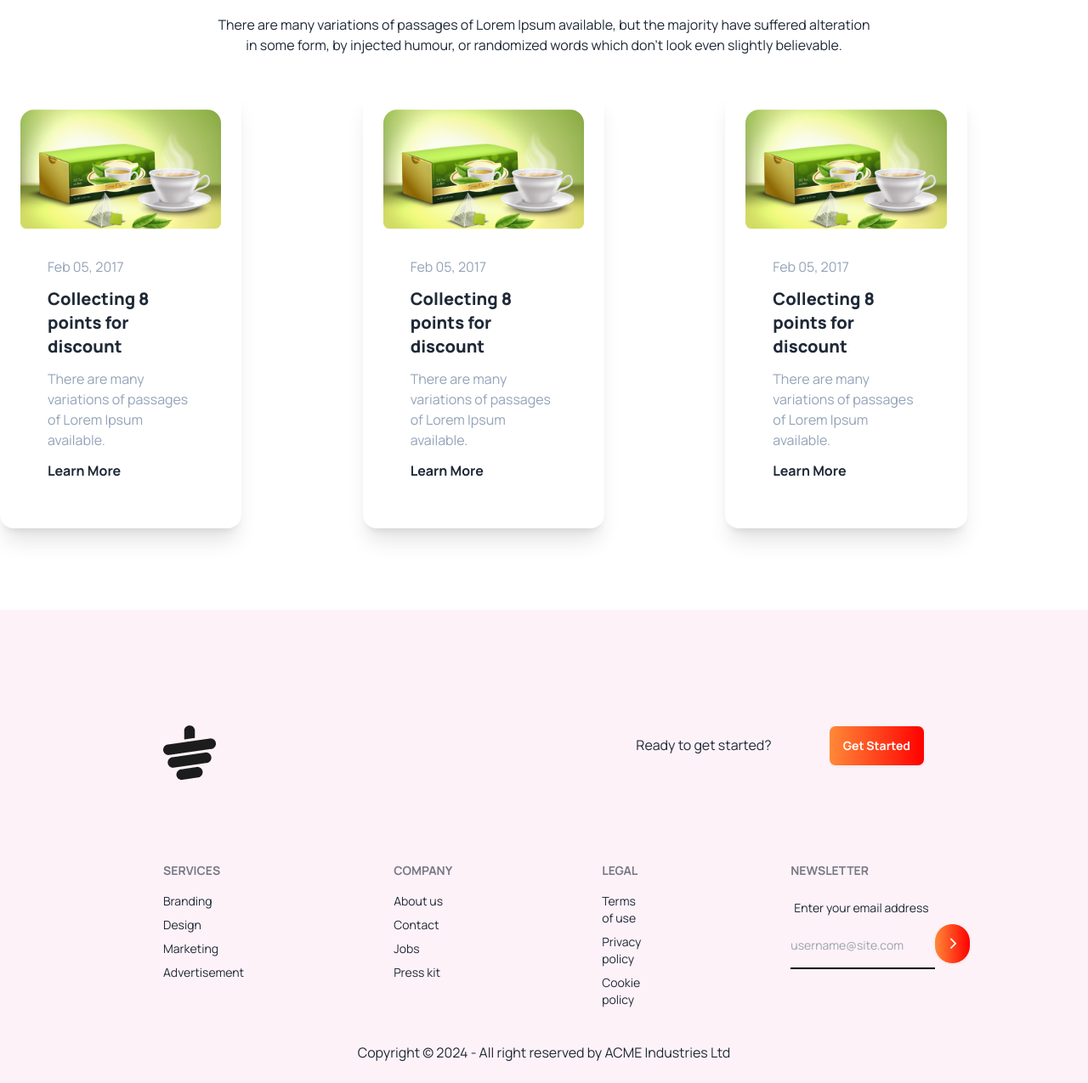
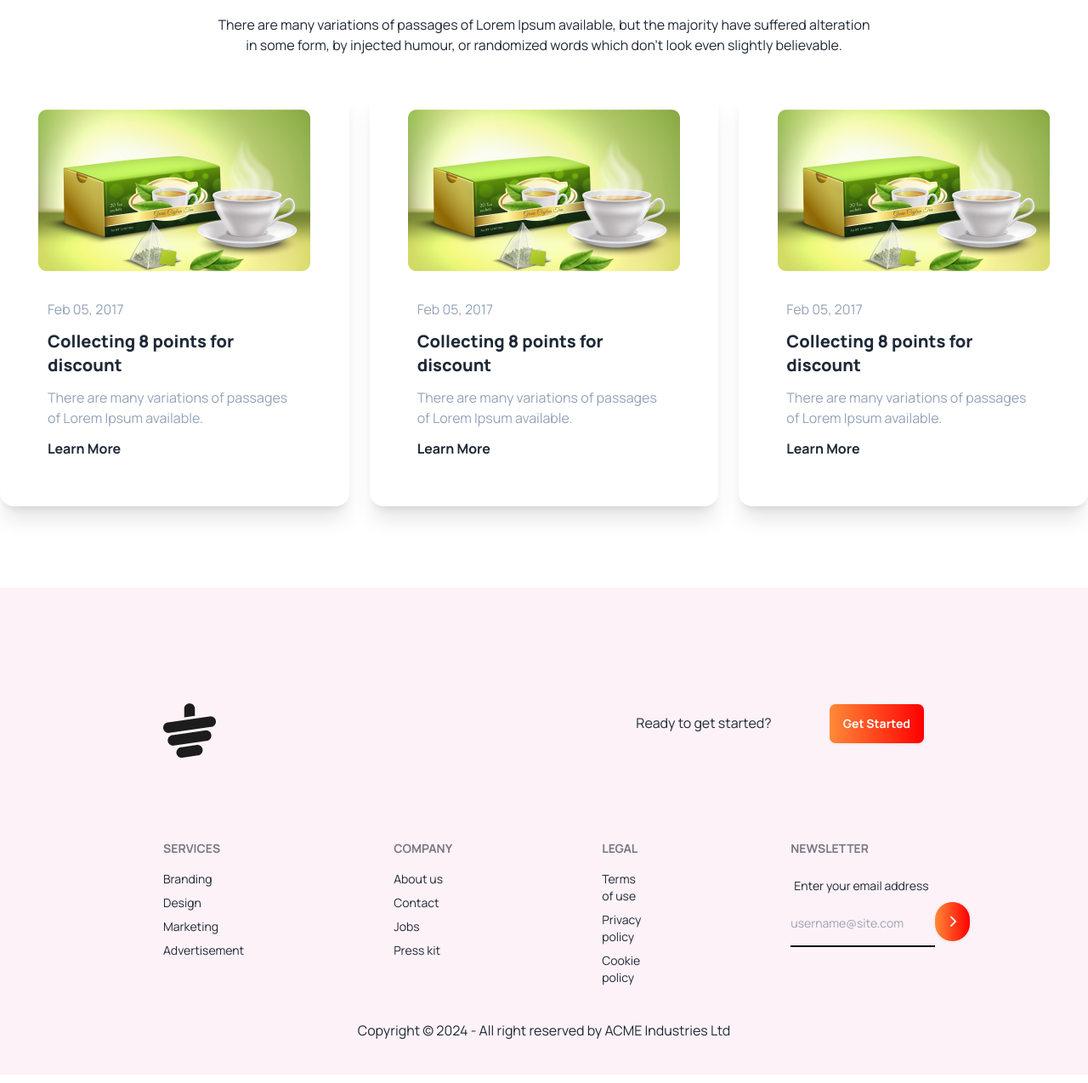
Before and after one commit to ashfiaKhatun/tea-house-with-daisyui, a plain HTML site: page index.html in a window 1280 px wide. Shown: the part 2925-4200 px from the top of the page at 85% size. Drawn offline with nearby package versions, Linux system fonts and the light colour scheme.

Commit message:
finished responsive layout

```diff
--- a/index.html
+++ b/index.html
@@ -197,9 +197,9 @@
                 believable.
             </p>
             <!-- card container -->
-            <div class="grid grid-cols-1 md:grid-cols-2 lg:grid-cols-3">
+            <div class="grid grid-cols-1 gap-6 md:grid-cols-2 lg:grid-cols-3">
                 <!-- card 1 -->
-                <div class="card w-2/3 p-6 bg-base-100 shadow-xl">
+                <div class="card p-6 bg-base-100 shadow-xl">
                     <figure><img src="images/news-1.png" alt="Shoes" /></figure>
                     <div class="card-body text-left space-y-1">
                         <p class="text-slate-400">Feb 05, 2017</p>
@@ -210,7 +210,7 @@
                     </div>
                 </div>
                 <!-- card 1 -->
-                <div class="card  w-2/3 p-6 bg-base-100 shadow-xl">
+                <div class="card p-6 bg-base-100 shadow-xl">
                     <figure><img src="images/news-1.png" alt="Shoes" /></figure>
                     <div class="card-body text-left space-y-1">
                         <p class="text-slate-400">Feb 05, 2017</p>
@@ -221,7 +221,7 @@
                     </div>
                 </div>
                 <!-- card 1 -->
-                <div class="card  w-2/3 p-6 bg-base-100 shadow-xl">
+                <div class="card p-6 bg-base-100 shadow-xl">
                     <figure><img src="images/news-1.png" alt="Shoes" /></figure>
                     <div class="card-body text-left space-y-1">
                         <p class="text-slate-400">Feb 05, 2017</p>
@@ -237,7 +237,7 @@
     </main>
 
     <!-- footer section -->
-    <footer class="px-4 lg:px-48 py-10 bg-pink-50 text-base-content">
+    <footer class="container mx-auto px-4 lg:px-48 py-10 bg-pink-50 text-base-content">
         <div class="flex justify-between my-24">
             <img src="images/cup.png" alt="">
             <p>
```
